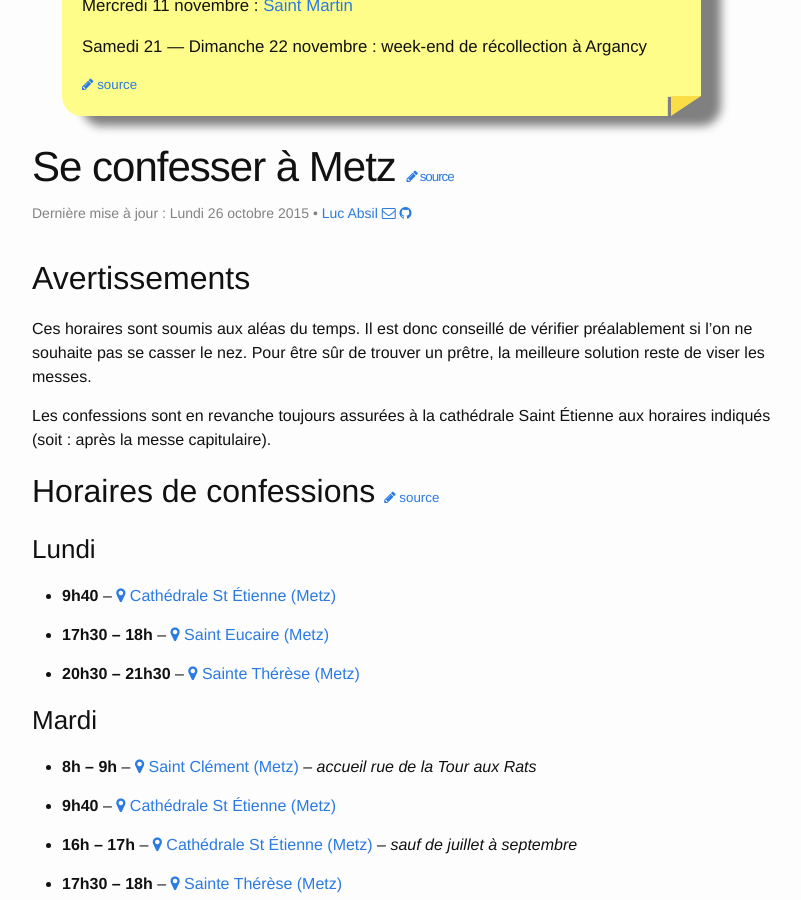
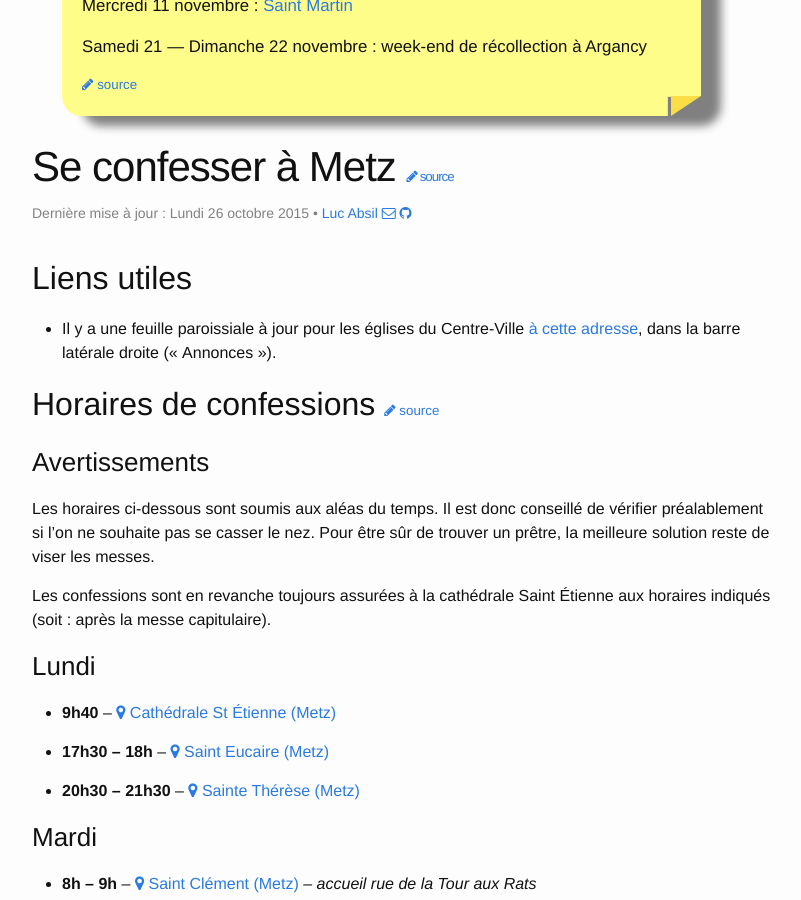
Before and after one commit to cccroix/cccroix.github.io, a Jekyll site: the page built from confessions.md, in a window 1280 px wide and 900 px high, scrolled down 310 px. Shown: the whole window, without its empty margins (238-1039 px from the left). Built offline with Jekyll 4.4.1, drawn with Linux system fonts in a browser that asks for light colours; nearby versions of some CDN libraries.

Commit message:
ajoute lien feuille paroissiale dans /confessions/

```diff
--- a/confessions.md
+++ b/confessions.md
@@ -13,12 +13,18 @@ published: true
 {% assign confessions = site.data.confessions %}
 {% assign eglises = site.eglises %}
 
-## Avertissements
-Ces horaires sont soumis aux aléas du temps. Il est donc conseillé de vérifier préalablement si l'on ne souhaite pas se casser le nez. Pour être sûr de trouver un prêtre, la meilleure solution reste de viser les messes.
+## Liens utiles
+
+- Il y a une feuille paroissiale à jour pour les églises du Centre-Ville [à cette adresse](http://cathometz.fr/), dans la barre latérale droite (« Annonces »).
+
+
+<h2>Horaires de confessions <span class="source">{% include edit.html path='_data/confessions.yaml' %}</span></h2>
+
+### Avertissements
+
+Les horaires ci-dessous sont soumis aux aléas du temps. Il est donc conseillé de vérifier préalablement si l'on ne souhaite pas se casser le nez. Pour être sûr de trouver un prêtre, la meilleure solution reste de viser les messes.
 
 Les confessions sont en revanche toujours assurées à la cathédrale Saint Étienne aux horaires indiqués (soit : après la messe capitulaire).
-
-<h2>Horaires de confessions <span class="source">{% include edit.html path='_data/confessions.yaml' %}</span></h2>
 
 {% assign semaine = "lundi mardi mercredi jeudi vendredi samedi dimanche" | split: ' ' %}
 
```
